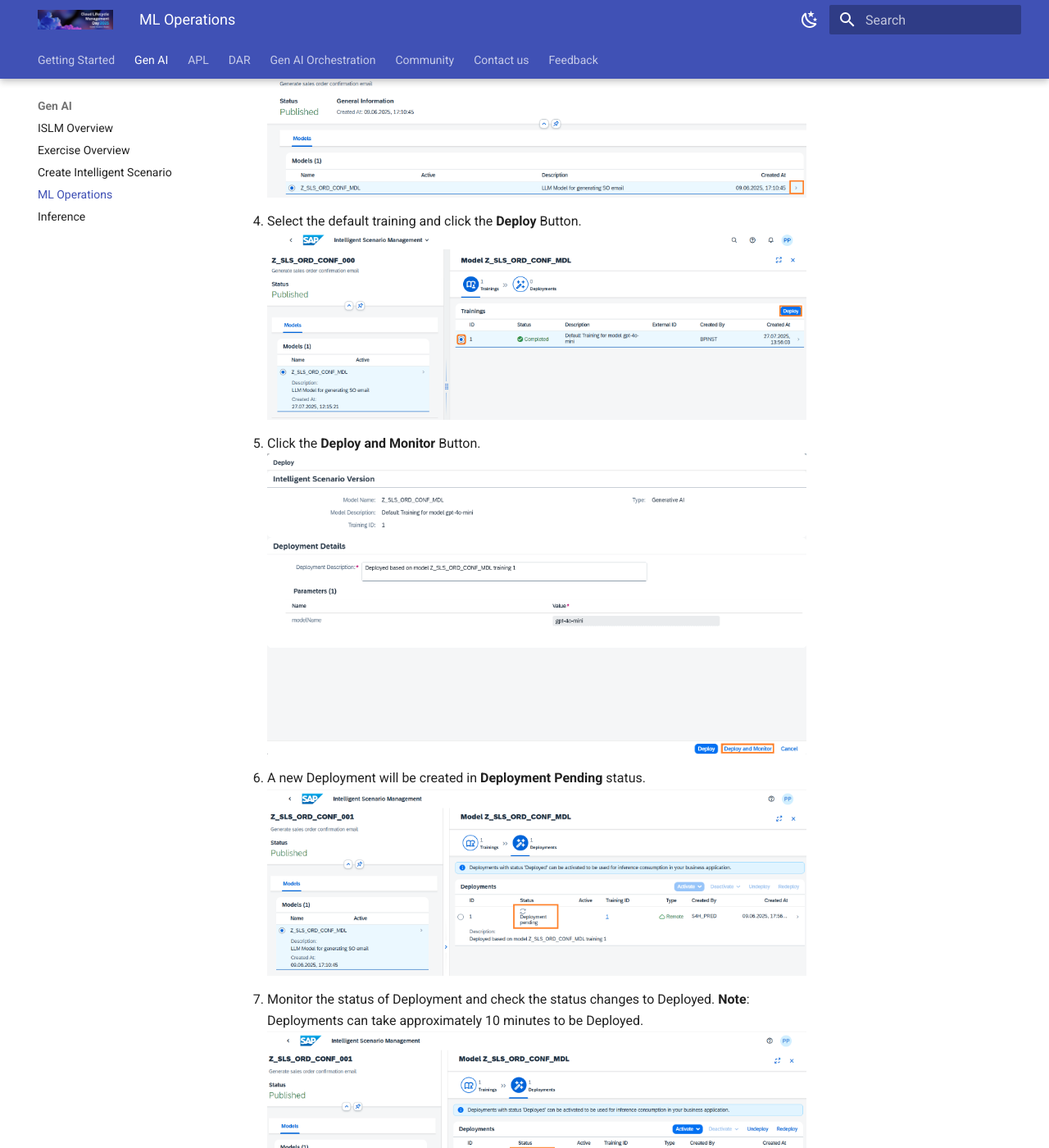
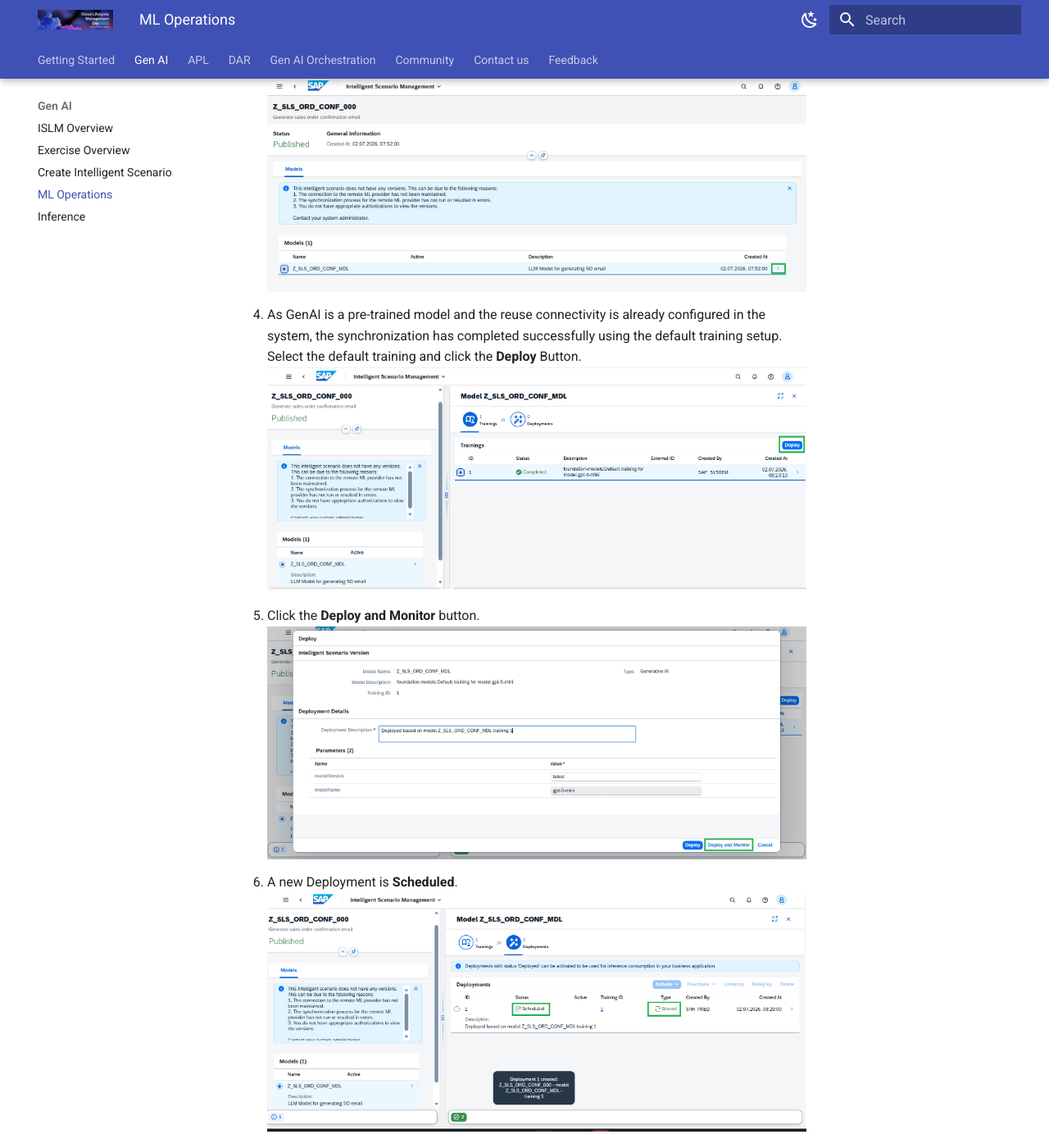
Before and after one commit to SAP-CLM-SL/ISLM, an MkDocs documentation site: the page built from docs/ISLM_with_SAPGenAI/mloperations.md, in a window 1280 px wide and 1400 px high, scrolled down 850 px. Shown: the whole window at 82% size. Built offline with MkDocs 1.6.1 and Material for MkDocs 9.7.7, drawn with Linux system fonts in a browser that asks for light colours; some of the changed text lies outside the part shown.

Commit message:
Update mloperations.md

```diff
--- a/docs/ISLM_with_SAPGenAI/mloperations.md
+++ b/docs/ISLM_with_SAPGenAI/mloperations.md
@@ -4,23 +4,22 @@
 In this section, you will use the **Intelligent Scenario Management app** to perform operations on your Intelligent Scenario.
 
 1. Open the Fiori Launchpad by clicking [here](https://44.219.212.100:44301/sap/bc/ui5_ui5/ui2/ushell/shells/abap/FioriLaunchpad.html#Shell-home) and launch **Intelligent Scenario Management** app under **Analytics** tab.
-   ![](./images/IntelligentScenarioManagementApp.png)
-2. Search the **Gen AI** scenario created by you and navigate to the details page by clicking the **>** icon.
-   ![](./images/32.png)
-3. Navigate to details page by clicking the **>** icon
-   ![](./images/33png.png)
-4. Select the default training and click the **Deploy** Button.
-   ![](./images/ClickDeployButton.png)
-5. Click the **Deploy and Monitor** Button.
-   ![](./images/ClickDeployAndMonitorButton.png)
-6. A new Deployment will be created in **Deployment Pending** status.
-   ![](./images/36.png)
-7. Monitor the status of Deployment and check the status changes to Deployed.
-   **Note**: Deployments can take approximately 10 minutes to be Deployed.
-   ![](./images/37.png)
+   ![](./images/Management.png)
+2. Search the **Gen AI** scenario created by you and navigate to the details page by clicking the **'>'** icon.
+   ![](./images/Mpage.png)
+3. Navigate to details page by clicking the **'>'** icon
+   ![](./images/ModelView.png)
+4. As GenAI is a pre-trained model and the reuse connectivity is already configured in the system, the synchronization has completed successfully using the default training setup. Select the default training and click the **Deploy** Button.
+   ![](./images/Deploy.png)
+5. Click the **Deploy and Monitor** button.
+   ![](./images/DeployMonitor.png)
+6. A new Deployment is **Scheduled**.
+   ![](./images/Scheduled.png)
+7. Deployment is deployed immediately as it's **Shared deployment**.
+   ![](./images/Deployed.png)
 8. Activate the deployment to run inference. Select the Deployment and click on **Activate** button and choose **For All** option.
-   ![](./images/39.png)
+   ![](./images/Activate.png)
 9. In the dialog Activate for All Users, choose **Activate For All** button.
-   ![](./images/ActivateForAll.png)
+   ![](./images/ActiveForAll.png)
 
 Well done, you just Used Intelligent Scenario Management app to deploy and activate the llm model.
```
